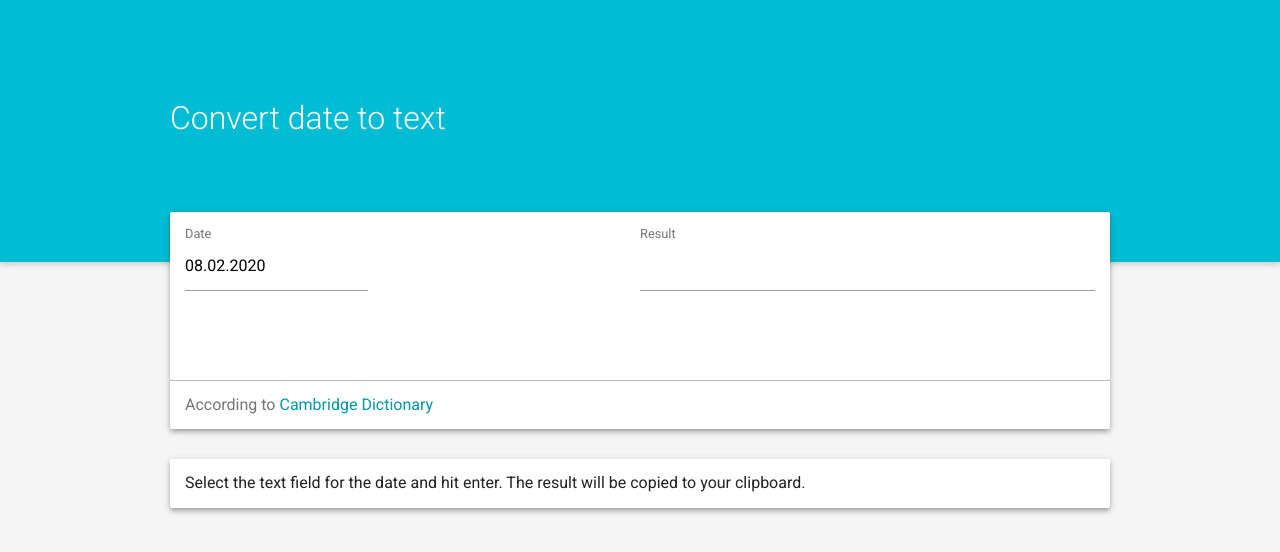
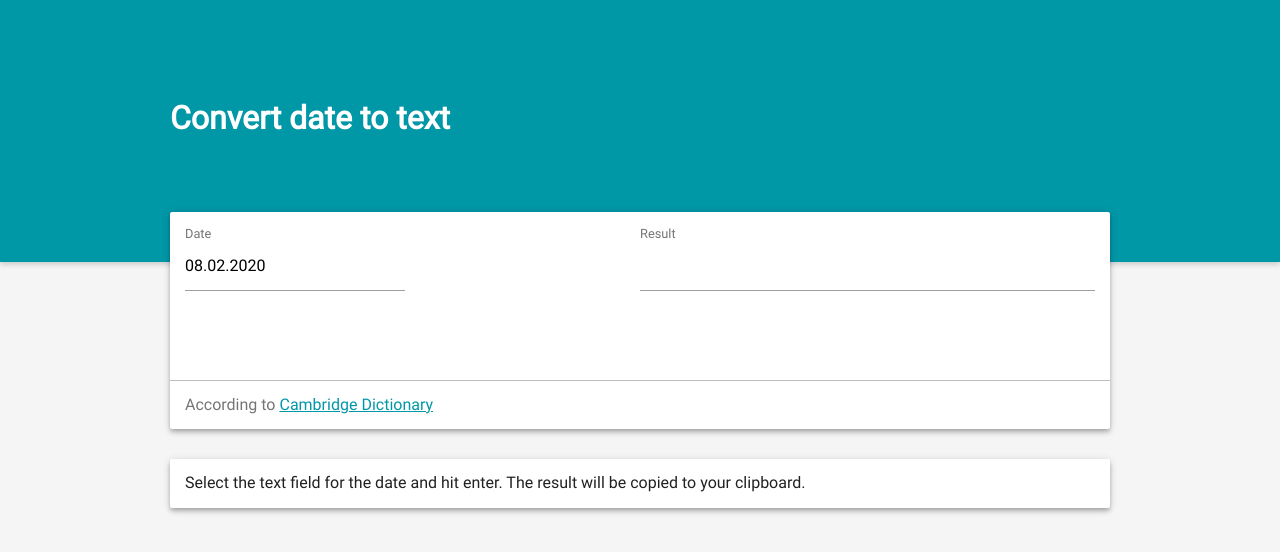
Before and after one commit to janKollars/date-to-text-app, a website: page src/index.pug in a window 1280 px wide. Drawn offline with nearby package versions, Linux system fonts and the light colour scheme; files that its build step writes are made by us from their sources.

Commit message:
performance and accessibility improvements

```diff
--- a/src/assets/css/abstract.sass
+++ b/src/assets/css/abstract.sass
@@ -6,7 +6,15 @@ $accent-color:         #cddc39
 $primary-text-color:   #212121
 $secondary-text-color: #757575
 $divider-color:        #bdbdbd
-@import 'https://fonts.googleapis.com/css?family=Roboto:300,400'
+
+@font-face
+  font-display: swap
+  font-family: 'Roboto'
+  font-style: normal
+  font-weight: 400
+  src: local('Roboto'), local('Roboto-Regular'), url('../fonts/Roboto-Regular.woff2') format('woff2'), url(../fonts/Roboto-Regular.woff) format('woff')
+  unicode-range: U+0000-00FF, U+0131, U+0152-0153, U+02BB-02BC, U+02C6, U+02DA, U+02DC, U+2000-206F, U+2074, U+20AC, U+2122, U+2191, U+2193, U+2212, U+2215, U+FEFF, U+FFFD
+
 // Bootstrap variables
 $xs: 0
 $sm: 544px
--- a/src/assets/css/main.sass
+++ b/src/assets/css/main.sass
@@ -2,10 +2,9 @@ body
   background-color: #f5f5f5
   color: $primary-text-color
   font-family: Roboto, Arial, sans-serif
-  font-size: 16px
+  font-size: 100%
 
 a
-  text-decoration: none
   color: $primary-color-dark
 
   &:hover
@@ -23,7 +22,7 @@ a
 
 header
   box-shadow: 0 2px 6px rgba(0, 0, 0, .2)
-  background-color: $primary-color
+  background-color: $primary-color-dark
   padding: 1rem
   +breakp($sm)
     padding-bottom: 100px
@@ -33,7 +32,6 @@ header
   h1
     margin: 0
     color: $primary-color-text
-    font-weight: 300
 
 .card
   border-radius: 2px
--- a/src/assets/css/styles.sass
+++ b/src/assets/css/styles.sass
@@ -1,3 +1,3 @@
-@import 'normalize.css/normalize'
+@import "normalize.css/normalize"
 @import "abstract"
 @import "main"
--- a/src/index.pug
+++ b/src/index.pug
@@ -14,7 +14,7 @@ html(lang="de")
               label(for="datum") Date
               input(type="text" name="datum" id="datum" pattern="[0-9]{2}.[0-9]{2}.[0-9]{4}" value="")
             .half
-              label Result
+              label(for="result") Result
               textarea#result
         footer
           .disclaimer According to <a href="http://dictionary.cambridge.org/grammar/british-grammar/dates">Cambridge Dictionary</a>
```
Also changed, not shown: docs/assets/css/styles.css, docs/assets/fonts/Roboto-Regular.woff (added), docs/assets/fonts/Roboto-Regular.woff2 (added), docs/index.html, src/assets/fonts/Roboto-Regular.woff (added), src/assets/fonts/Roboto-Regular.woff2 (added).
